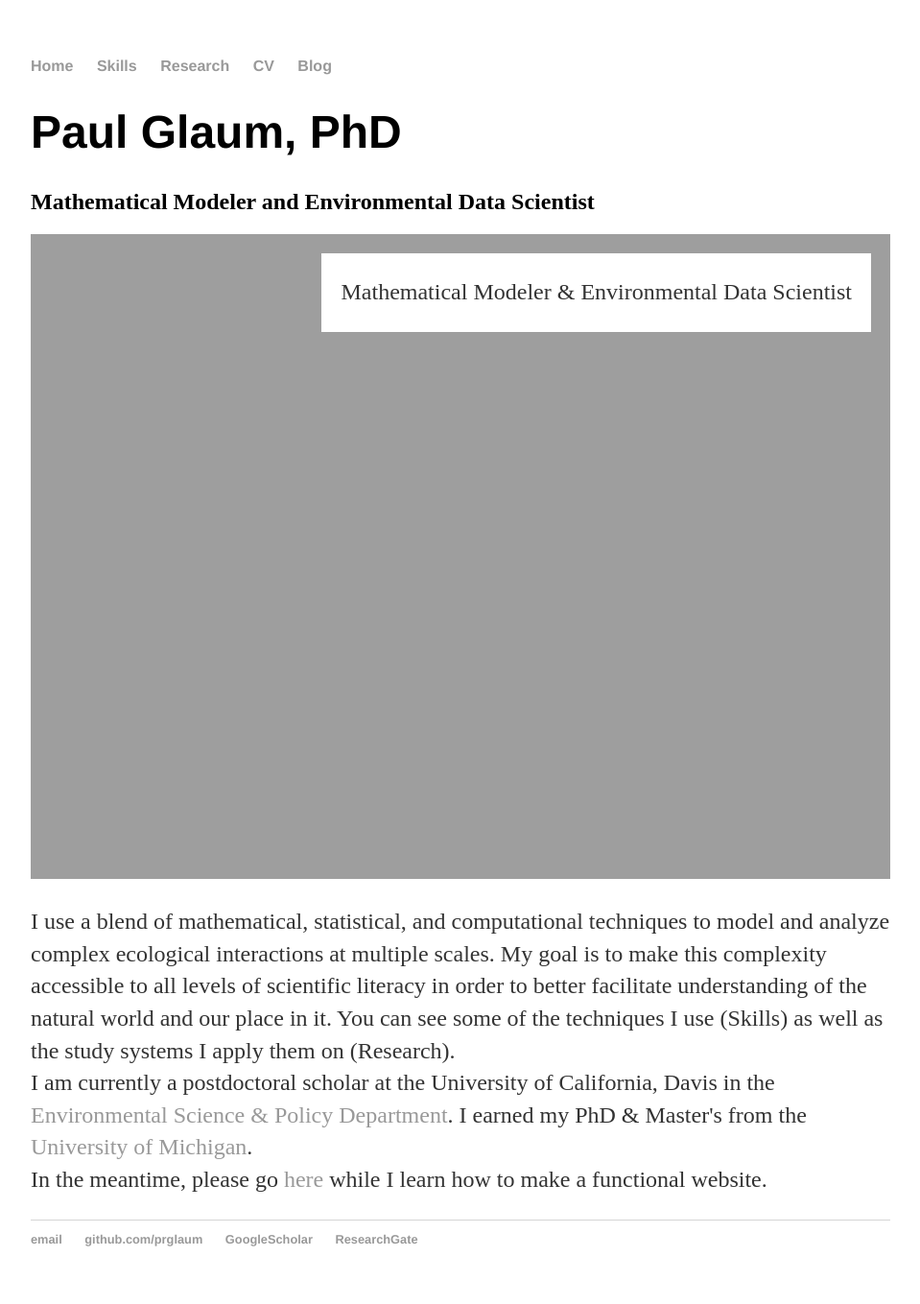
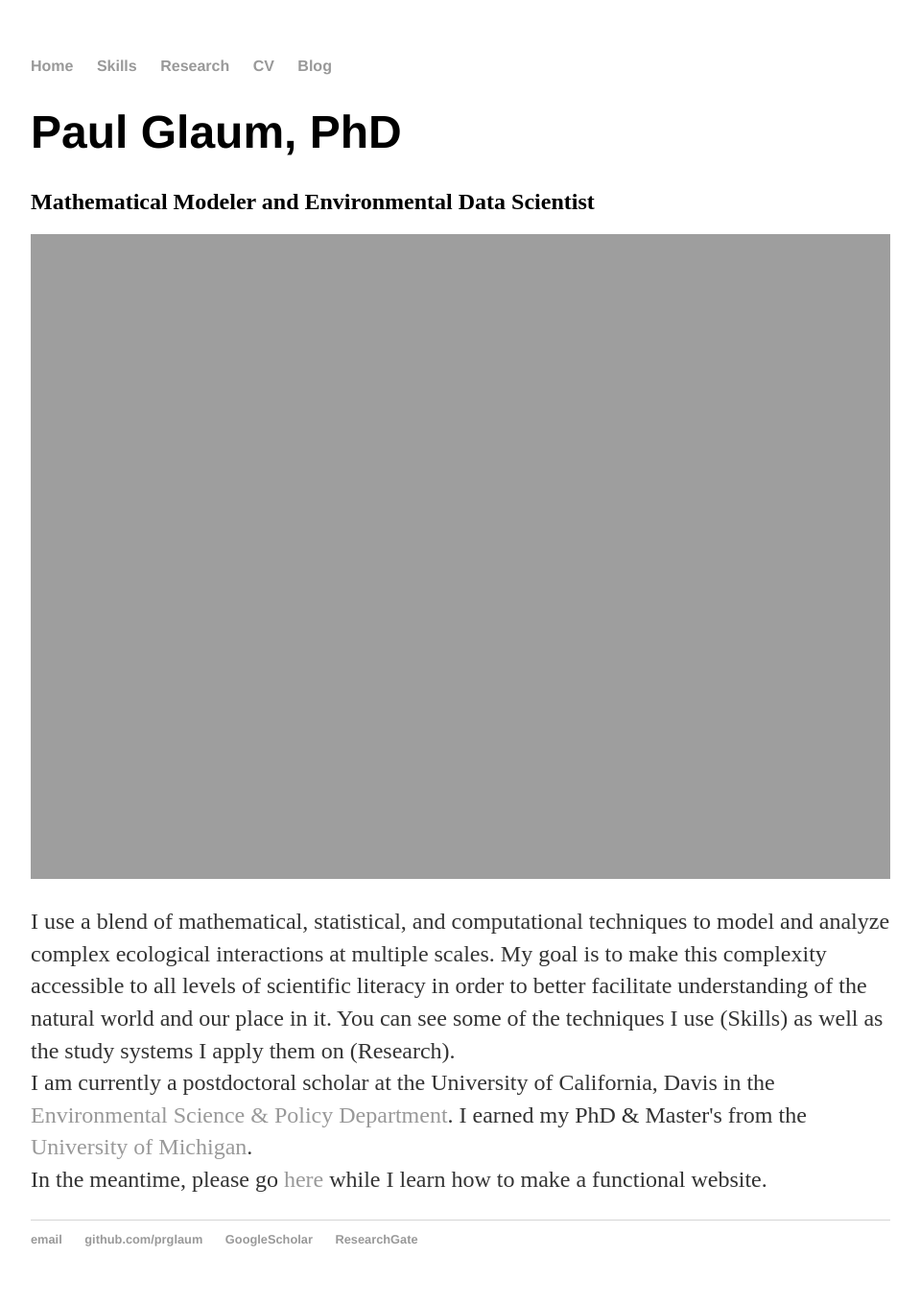
Before and after one commit to prglaum/prglaum.github.io, a Jekyll site: the page built from index.html, in a window 1280 px wide. Shown: the whole page at 96% size, without its empty margins (160-1119 px from the left). Built offline with Jekyll 4.4.1, drawn with Linux system fonts in a browser that asks for light colours.

Commit message:
Update index.html

```diff
--- a/index.html
+++ b/index.html
@@ -17,7 +17,7 @@ title: Paul Glaum
 	<div class="container">
 		<img src="{{site.url}}/docs/assets/images/JapanHeadshot.jpg" alt="miyazaki" style="width:100%;">
 		<div class="text-block">
-			<p>Mathematical Modeler & Environmental Data Scientist</p>
+			<!--<p>Mathematical Modeler & Environmental Data Scientist</p> -->
 		</div>
 	</div>
 
```
